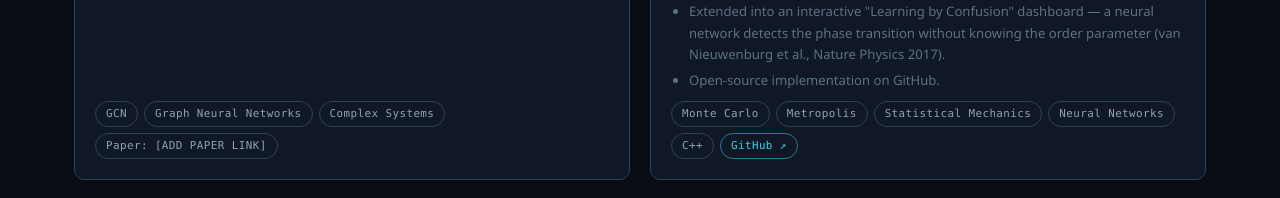
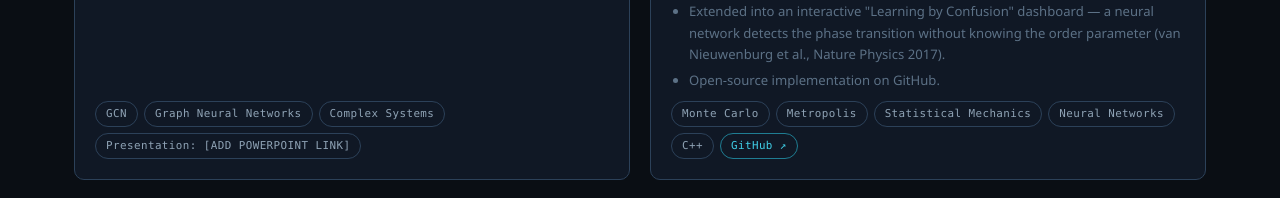
Before and after one commit to Parisadghn/portfolio, a React (Vite) app: page / in a window 1280 px wide. Shown: the part 8160-8358 px from the top of the page. Built offline with nearby package versions, Linux system fonts and the light colour scheme; no server answers.

Commit message:
Update projects.ts

```diff
--- a/src/data/projects.ts
+++ b/src/data/projects.ts
@@ -81,8 +81,8 @@ export const projects: Project[] = [
     description: 'Presentation on GCNs and their applications in complex systems.',
     detail: ['Graph neural networks operating on irregular, relational structure.', 'Applications to complex-system analysis.'],
     tech: ['GCN', 'Graph Neural Networks', 'Complex Systems'],
-    link: '[ADD PAPER LINK]',
-    linkLabel: 'Paper',
+    link: '[ADD POWERPOINT LINK]',
+    linkLabel: 'Presentation',
     viz: 'graph',
   },
   {
```
